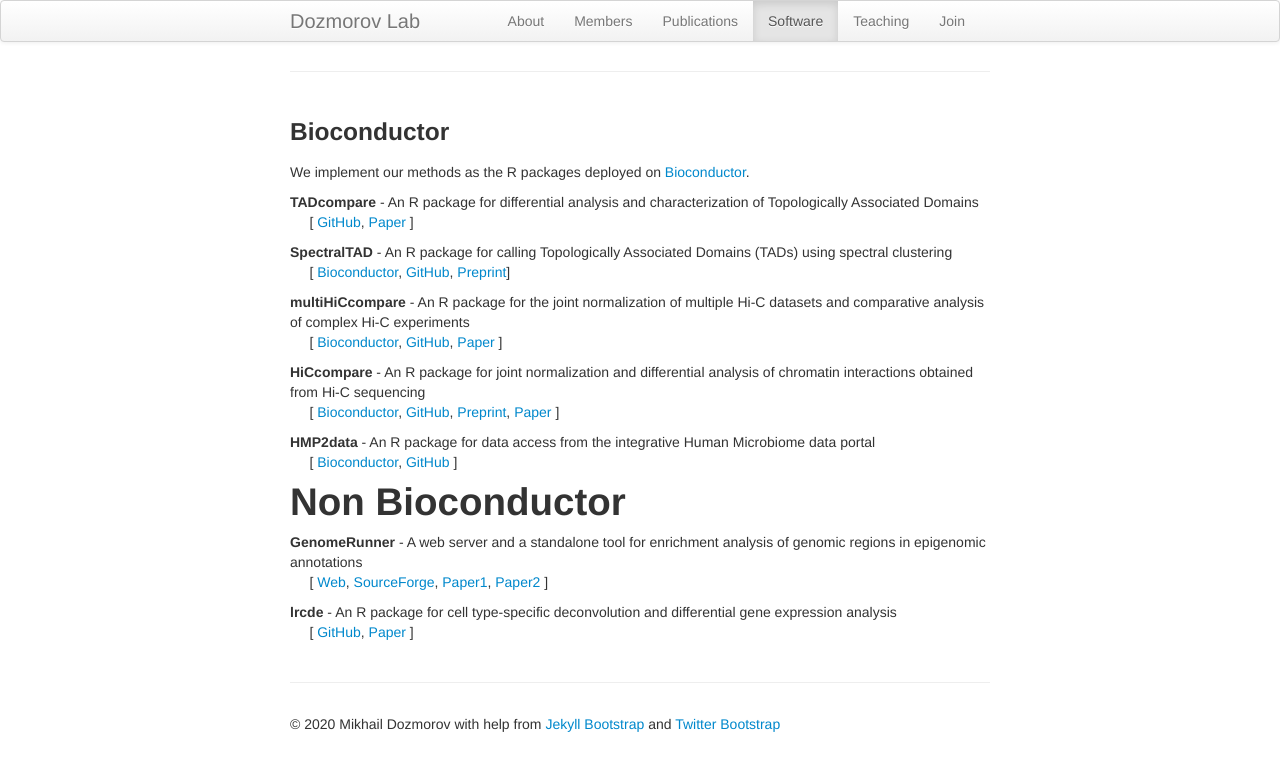
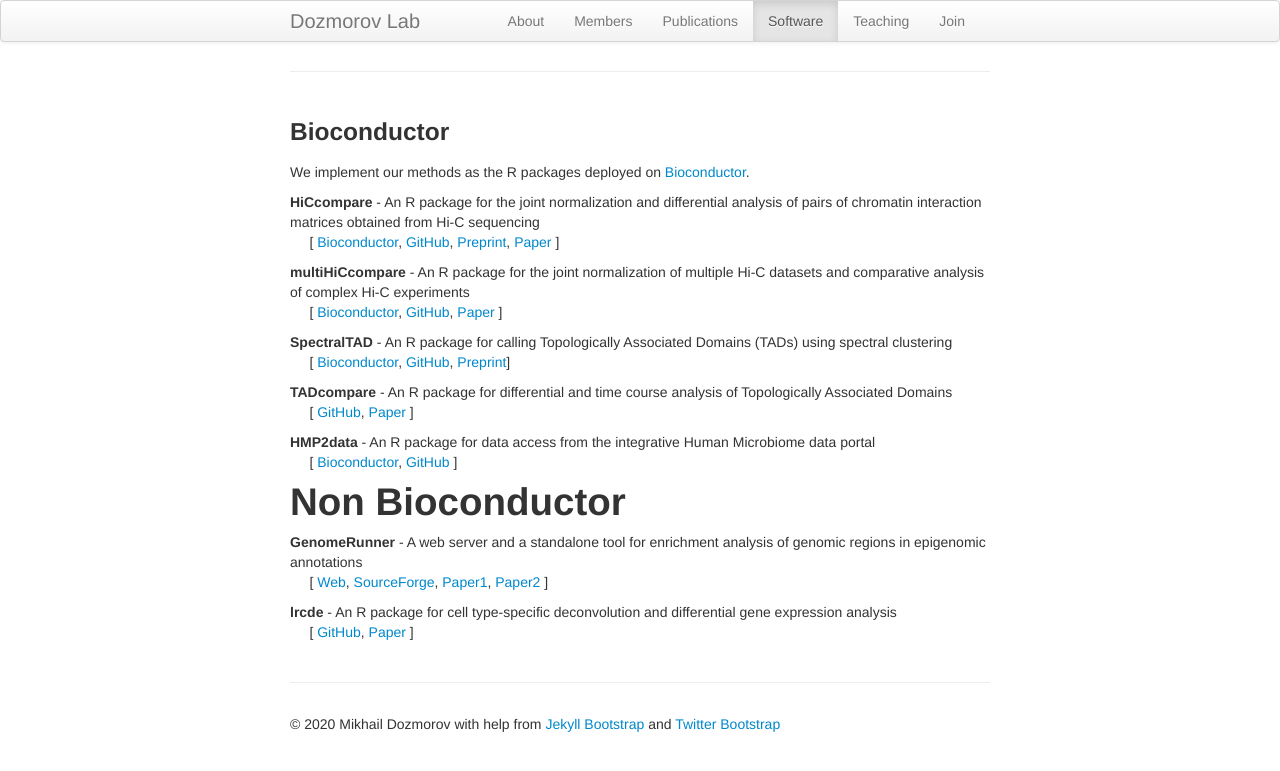
Before and after one commit to dozmorovlab/dozmorovlab.github.io, a Jekyll site: the page built from 04-software.md, in a window 1280 px wide. Shown: the top 771 px of the page. Built offline with Jekyll 4.4.1, drawn with Linux system fonts in a browser that asks for light colours.

Commit message:
Update package order

```diff
--- a/04-software.md
+++ b/04-software.md
@@ -10,17 +10,17 @@ permalink: "software.html"
 
 We implement our methods as the R packages deployed on [Bioconductor](http://www.bioconductor.org).
 
-**TADcompare** - An R package for differential analysis and characterization of Topologically Associated Domains
-<br>&nbsp;&nbsp;&nbsp;&nbsp;&nbsp;[ [GitHub](https://github.com/dozmorovlab/TADCompare), [Paper](https://www.frontiersin.org/articles/10.3389/fgene.2020.00158/full) ]
+**HiCcompare** - An R package for the joint normalization and differential analysis of pairs of chromatin interaction matrices obtained from Hi-C sequencing
+<br>&nbsp;&nbsp;&nbsp;&nbsp;&nbsp;[ [Bioconductor](https://bioconductor.org/packages/HiCcompare/), [GitHub](https://github.com/dozmorovlab/HiCcompare), [Preprint](https://www.biorxiv.org/content/10.1101/147850v2), [Paper](http://www.ncbi.nlm.nih.gov/pubmed/30064362) ]
+
+**multiHiCcompare** - An R package for the joint normalization of multiple Hi-C datasets and comparative analysis of complex Hi-C experiments
+<br>&nbsp;&nbsp;&nbsp;&nbsp;&nbsp;[ [Bioconductor](https://bioconductor.org/packages/multiHiCcompare/), [GitHub](https://github.com/dozmorovlab/multHiCcompare), [Paper](http://www.ncbi.nlm.nih.gov/pubmed/30668639) ]
 
 **SpectralTAD** - An R package for calling Topologically Associated Domains (TADs) using spectral clustering
 <br>&nbsp;&nbsp;&nbsp;&nbsp;&nbsp;[ [Bioconductor](https://bioconductor.org/packages/devel/bioc/html/SpectralTAD.html),  [GitHub](https://github.com/dozmorovlab/SpectralTAD), [Preprint](https://www.biorxiv.org/content/10.1101/549170v3)]
 
-**multiHiCcompare** - An R package for the joint normalization of multiple Hi-C datasets and comparative analysis of complex Hi-C experiments
-<br>&nbsp;&nbsp;&nbsp;&nbsp;&nbsp;[ [Bioconductor](https://bioconductor.org/packages/devel/bioc/html/multiHiCcompare.html), [GitHub](https://github.com/dozmorovlab/multHiCcompare), [Paper](http://www.ncbi.nlm.nih.gov/pubmed/30668639) ]
-
-**HiCcompare** - An R package for joint normalization and differential analysis of chromatin interactions obtained from Hi-C sequencing
-<br>&nbsp;&nbsp;&nbsp;&nbsp;&nbsp;[ [Bioconductor](https://bioconductor.org/packages/devel/bioc/html/HiCcompare.html), [GitHub](https://github.com/dozmorovlab/HiCcompare), [Preprint](https://www.biorxiv.org/content/10.1101/147850v2), [Paper](http://www.ncbi.nlm.nih.gov/pubmed/30064362) ]
+**TADcompare** - An R package for differential and time course analysis of Topologically Associated Domains
+<br>&nbsp;&nbsp;&nbsp;&nbsp;&nbsp;[ [GitHub](https://github.com/dozmorovlab/TADCompare), [Paper](https://www.frontiersin.org/articles/10.3389/fgene.2020.00158/full) ]
 
 **HMP2data** - An R package for data access from the integrative Human Microbiome data portal
 <br>&nbsp;&nbsp;&nbsp;&nbsp;&nbsp;[ [Bioconductor](https://bioconductor.org/packages/devel/data/experiment/html/HMP2Data.html), [GitHub](https://github.com/dozmorovlab/HMP2Data) ]
```
